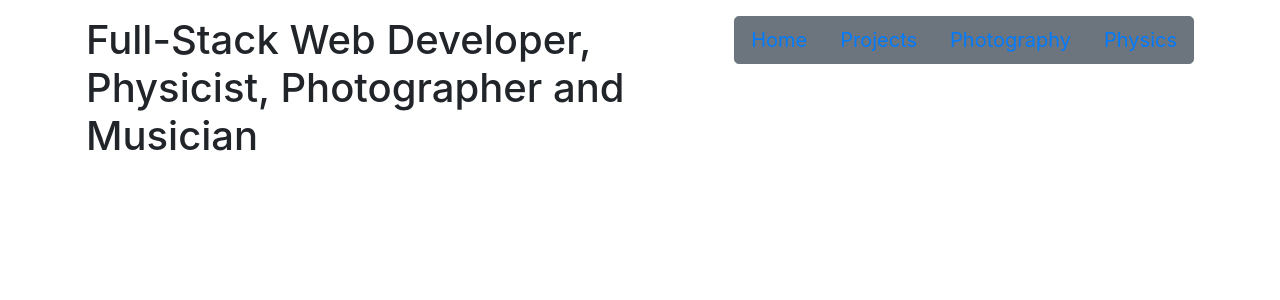
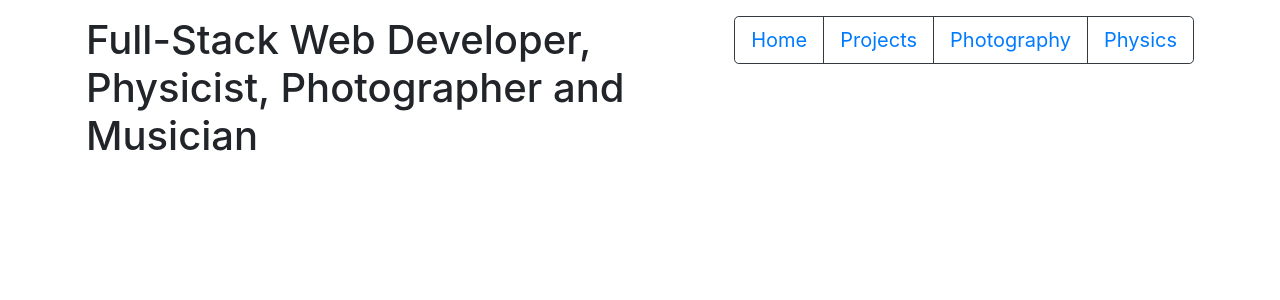
Before and after one commit to Jp1200/PersonalWork, a React (Create React App) app: page / in a window 1280 px wide. Shown: the top 300 px of the page. Built offline with nearby package versions, Linux system fonts and the light colour scheme.

Commit message:
p5 installed

```diff
--- a/package.json
+++ b/package.json
@@ -8,10 +8,12 @@
     "@testing-library/user-event": "^7.1.2",
     "bootstrap": "^4.5.0",
     "jquery": "^3.5.1",
+    "p5": "^1.0.0",
     "popper.js": "^1.16.1",
     "react": "^16.13.1",
     "react-bootstrap": "^1.0.1",
     "react-dom": "^16.13.1",
+    "react-p5-wrapper": "^2.0.0",
     "react-router": "^5.2.0",
     "react-router-dom": "^5.2.0",
     "react-scripts": "3.4.1"
--- a/src/Mainpage.js
+++ b/src/Mainpage.js
@@ -42,10 +42,10 @@ export default class Main extends React.Component {
                 <Breadcrumb.Item>Physics</Breadcrumb.Item>
               </Breadcrumb> */}
               <ButtonGroup aria-label="Links" size='lg'>
-                <Button variant="secondary"><Link to="/">Home</Link></Button>
-                <Button variant="secondary"><Link to="/projects">Projects</Link></Button>
-                <Button variant="secondary"><Link to='/photography'>Photography</Link></Button>
-                <Button variant="secondary"><Link to='/physics'>Physics</Link></Button>
+                <Button variant="outline-dark"><Link to="/">Home</Link></Button>
+                <Button variant="outline-dark"><Link to="/projects">Projects</Link></Button>
+                <Button variant="outline-dark"><Link to='/photography'>Photography</Link></Button>
+                <Button variant="outline-dark"><Link to='/physics'>Physics</Link></Button>
               </ButtonGroup>
             </Col>
 
@@ -54,7 +54,7 @@ export default class Main extends React.Component {
         <Row>
           <Switch>
             {/* Imports for different subjects */}
-            <Route path='projects'>
+            <Route path='/projects'>
 
             </Route>
             <Route path='/photography'>
```
Also changed, not shown: 1 other file (tests, documents, lock files or other folders).
